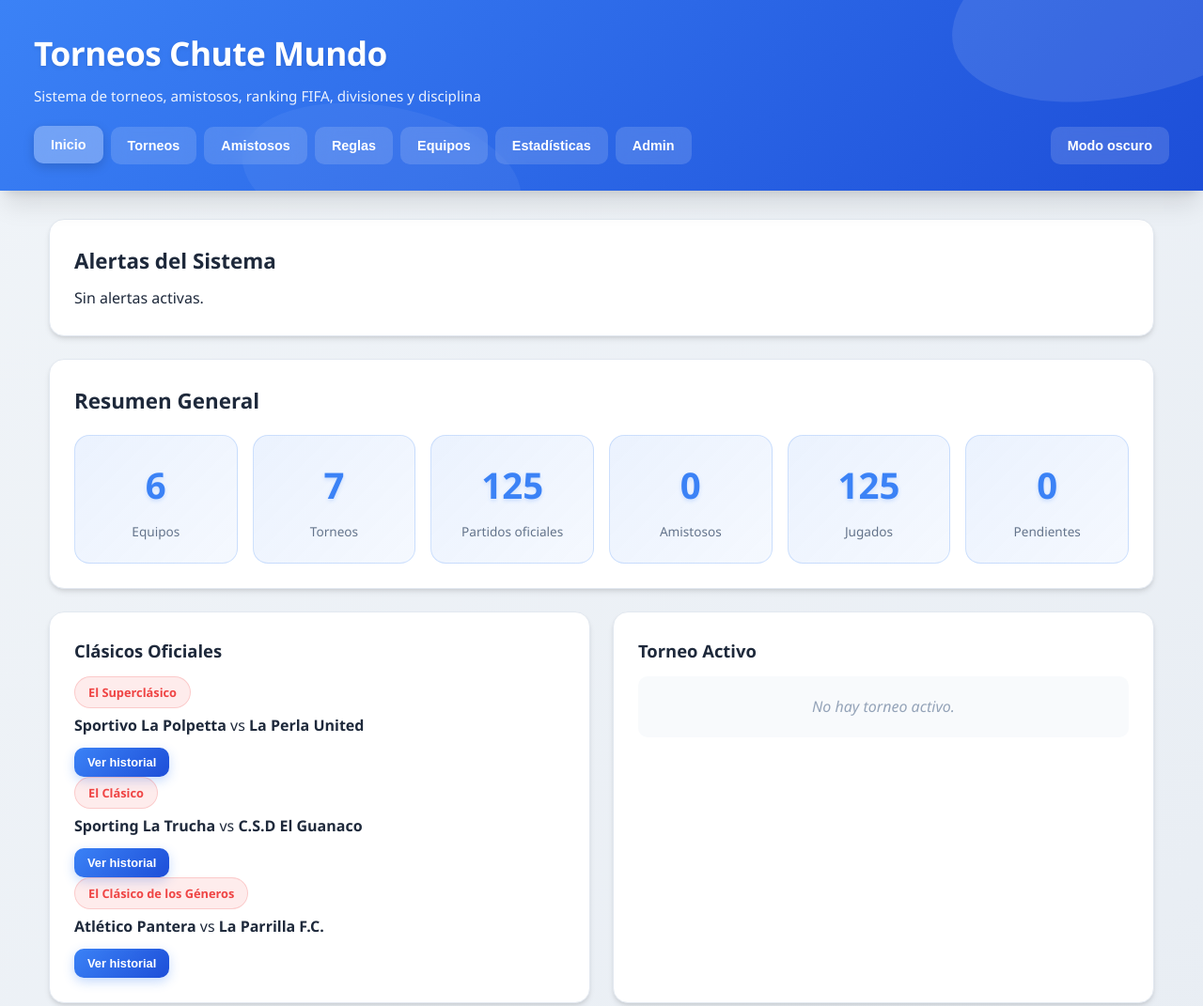
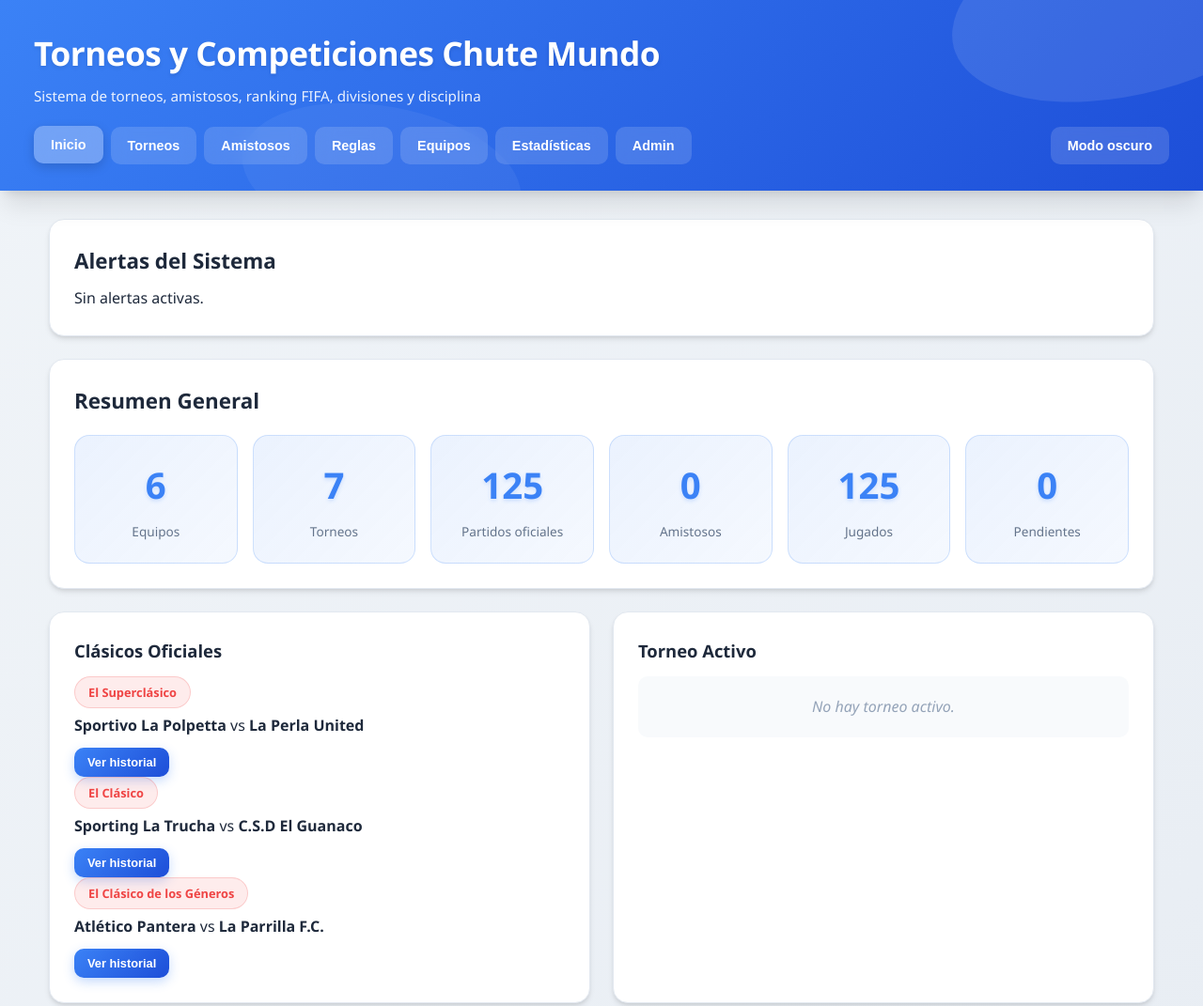
Before and after one commit to cauretaf-jpg/chutemundo, a plain HTML site: page index.html in a window 1280 px wide. Shown: the top 1071 px of the page at 94% size. Drawn offline with Linux system fonts and the light colour scheme.

Commit message:
cambio titulo

```diff
--- a/index.html
+++ b/index.html
@@ -3,7 +3,7 @@
 <head>
   <meta charset="UTF-8" />
   <meta name="viewport" content="width=device-width, initial-scale=1.0" />
-  <title>Torneos Chute Mundo</title>
+  <title>Torneos y Competiciones Chute Mundo</title>
   <link rel="stylesheet" href="styles.css" />
   <link rel="stylesheet" href="https://cdnjs.cloudflare.com/ajax/libs/font-awesome/6.5.1/css/all.min.css" />
   <script src="https://www.gstatic.com/firebasejs/10.7.1/firebase-app-compat.js"></script>
@@ -13,7 +13,7 @@
 <body>
   <header class="topbar">
     <div class="brand">
-      <h1>Torneos Chute Mundo</h1>
+      <h1>Torneos y Competiciones Chute Mundo</h1>
       <p>Sistema de torneos, amistosos, ranking FIFA, divisiones y disciplina</p>
     </div>
 
```
